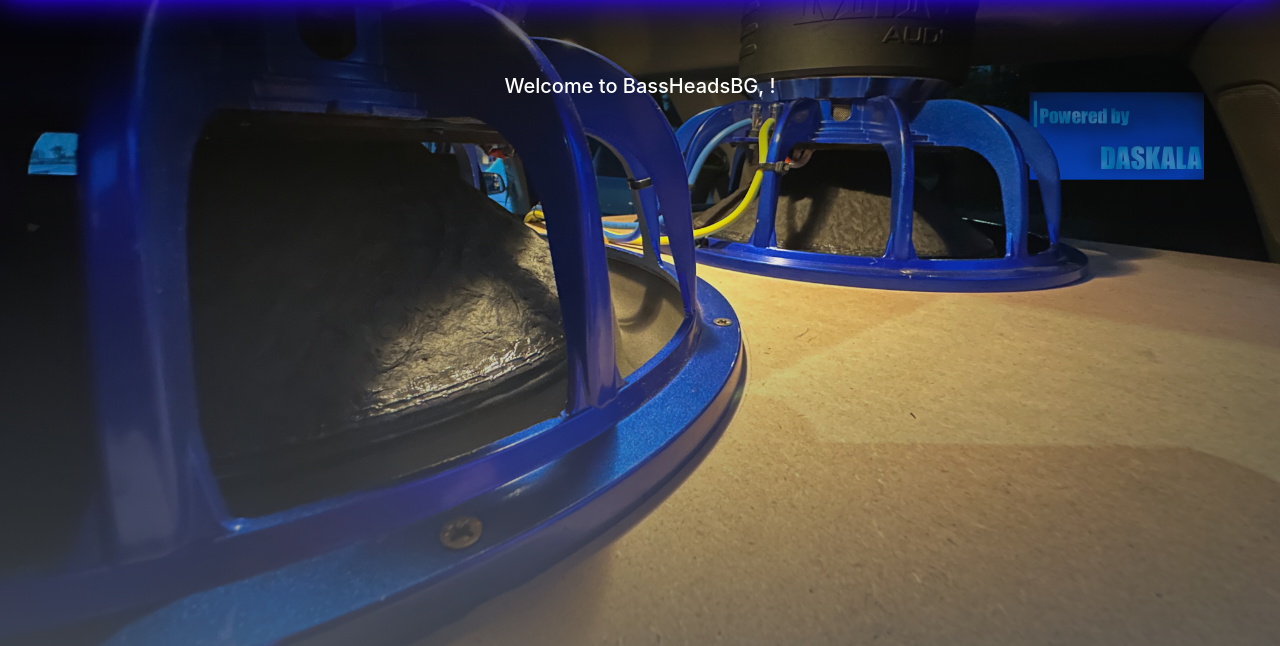
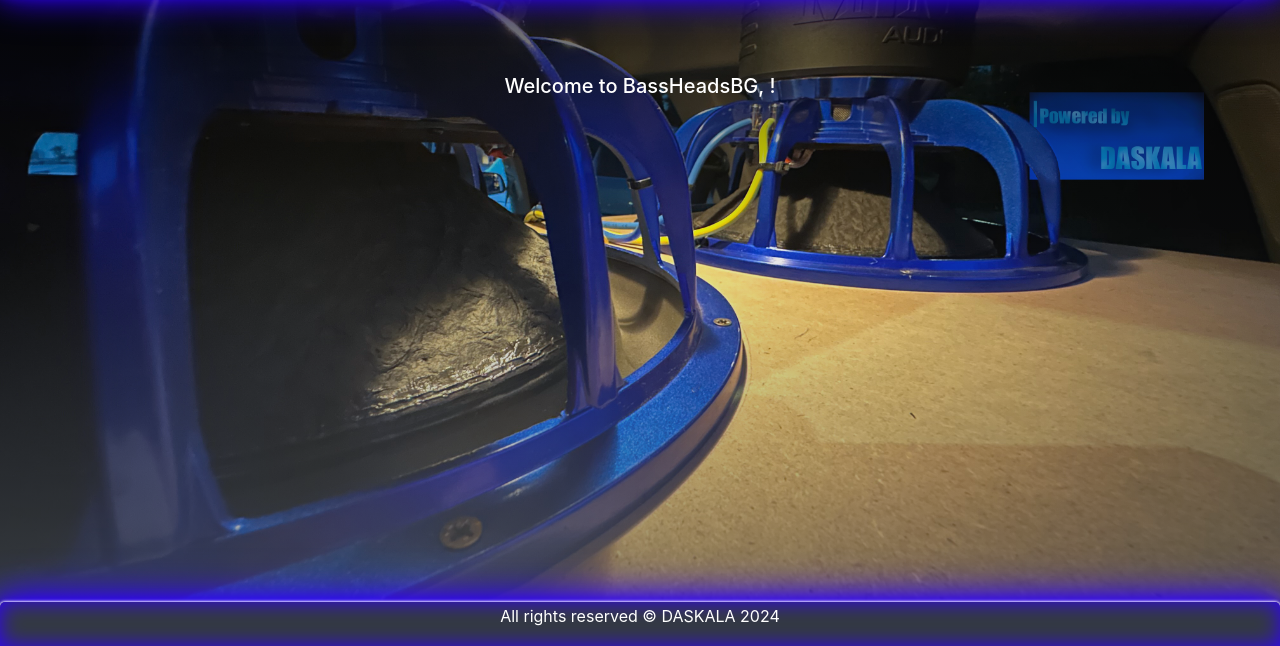
Before and after one commit to prdimitrov/BassHeadsBG, a Spring Boot app: page / in a window 1280 px wide. Shown: the part 154-800 px from the top of the page. Run offline with Spring Boot 4, Linux system fonts and the light colour scheme; some libraries are stand-ins or nearby versions.

Commit message:
Added a footer and fixed the design a little.

```diff
--- a/src/main/resources/static/css/main.css
+++ b/src/main/resources/static/css/main.css
@@ -1,4 +1,11 @@
+html, body {
+height: 100%;
+margin: 0;
+}
+
 body {
+display:flex;
+flex-direction: column;
       background-image: linear-gradient(rgba(0, 0, 0, 1),
                  rgba(84, 91, 98, 0.1),
                  rgba(84, 91, 98, 0.7)),
@@ -15,15 +22,19 @@ body {
      padding-right: 100px;
 }
 
-.navbar {
+.navbar, footer {
 box-shadow: 0 0 .2rem #fff,
         0 0 .2rem #fff,
         0 0 2rem rgb(47, 0, 255),
         0 0 0.8rem rgb(47, 0, 255),
         0 0 2.8rem rgb(47, 0, 255),
         inset 0 0 1.3rem rgb(47, 0, 255);
-    border-bottom-right-radius: 15px;
-    border-bottom-left-radius: 15px;}
+    }
+
+.navbar {
+    border-bottom-right-radius: 5px;
+    border-bottom-left-radius: 5px;
+}
 
 .container, .container-fluid {
      padding-top: 180px;
@@ -70,3 +81,14 @@ form.main-form {
 .logged-user {
      color: white;
 }
+
+footer {
+    margin-top: auto;
+    text-align: center;
+    padding: 2px;
+    border-top-right-radius: 5px;
+    border-top-left-radius: 5px;
+}
+footer p {
+    color: #fff;
+}
--- /dev/null
+++ b/src/main/resources/templates/fragments/footer.html
@@ -0,0 +1,21 @@
+<!DOCTYPE html>
+<html lang="en"
+      xmlns:sec="http://www.thymeleaf.org/extras/spring-security">
+<head>
+  <meta charset="UTF-8">
+  <title>BassHeadsBG</title>
+  <link rel="stylesheet" href="/css/reset-css.css"/>
+  <link rel="stylesheet" href="/css/bootstrap.min.css"/>
+  <link rel="stylesheet" type="text/css" href="/css/main.css"/>
+  <script src="/js/jquery-3.5.1.slim.min.js"></script>
+  <script src="/js/bootstrap.min.js"></script>
+</head>
+
+<body>
+
+  <footer class="bg-dark" th:fragment="footer">
+    <p>All rights reserved © DASKALA 2024</p>
+  </footer>
+
+</body>
+</html>
--- a/src/main/resources/templates/fragments/navbar.html
+++ b/src/main/resources/templates/fragments/navbar.html
@@ -16,7 +16,7 @@
 <div th:fragment="navbar(activeLink)">
 
   <nav class="navbar navbar-expand-lg bg-dark navbar-dark fixed-top">
-    <a class="navbar-brand" href="/"><img alt="" src="/img/BG.png" class="logo"></a>
+    <a class="navbar-brand" href="/"><img alt="" src="/images/BG.png" class="logo"></a>
     <button class="navbar-toggler" type="button" data-toggle="collapse" data-target="#navbarSupportedContent"
             aria-controls="navbarSupportedContent" aria-expanded="false" aria-label="Toggle navigation">
       <span class="navbar-toggler-icon"></span>
--- a/src/main/resources/templates/index.html
+++ b/src/main/resources/templates/index.html
@@ -22,9 +22,7 @@
     </h5>
 </div>
 
-<div>
-    <footer> </footer>
-</div>
+<div th:replace="~{fragments/footer::footer}"></div>
 
 </body>
 </html>
```
Also changed, not shown: 5 other files.
